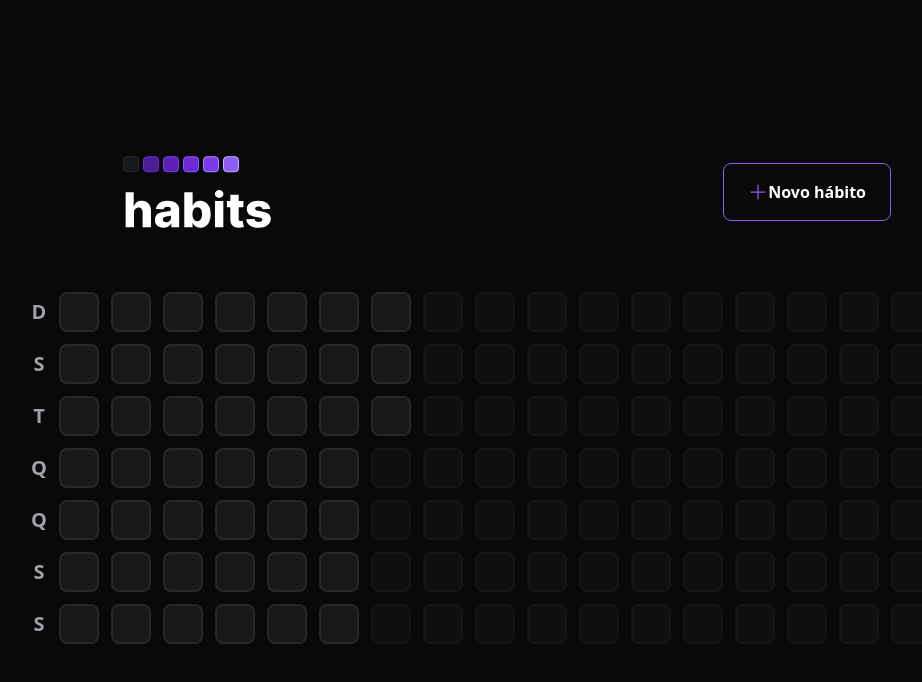
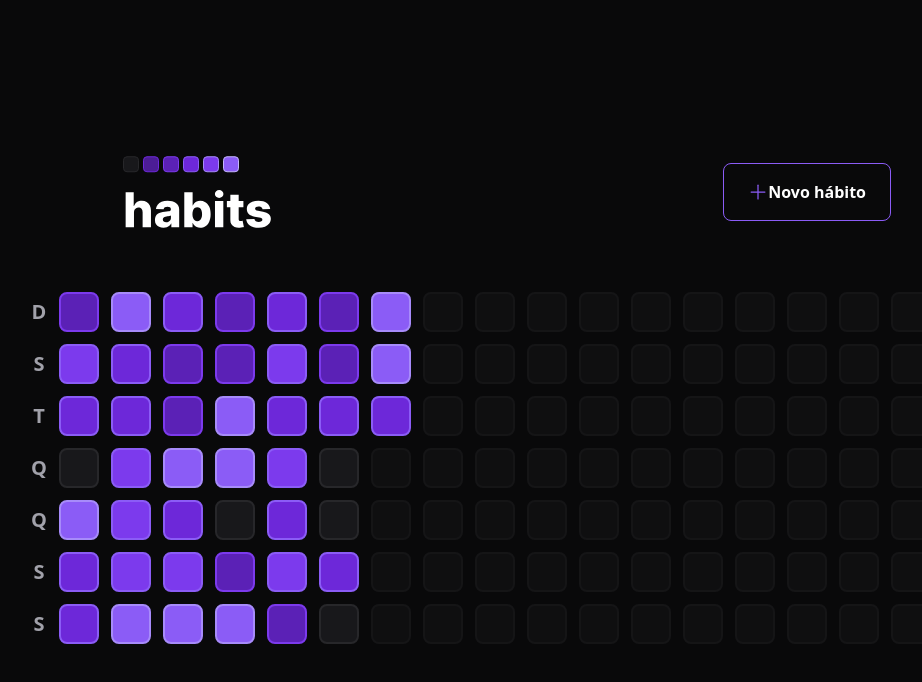
Before and after one commit to NicholasNascimento/nlw_setup_ignite, a React (Vite) app in the folder web/: page / in a window 1280 px wide. Shown: the top 682 px of the page, without its empty margins (133-1055 px from the left). Built offline with nearby package versions, Linux system fonts and the light colour scheme.

Commit message:
Finishing web

```diff
--- a/web/package.json
+++ b/web/package.json
@@ -11,6 +11,7 @@
   "dependencies": {
     "@radix-ui/react-dialog": "^1.0.2",
     "@radix-ui/react-popover": "^1.0.3",
+    "clsx": "^1.2.1",
     "dayjs": "^1.11.7",
     "phosphor-react": "^1.4.1",
     "react": "^18.2.0",
--- a/web/src/components/HabitDay.tsx
+++ b/web/src/components/HabitDay.tsx
@@ -1,21 +1,34 @@
 import * as Popover from '@radix-ui/react-popover';
+import clsx from 'clsx';
 import { ProgressBar } from './ProgressBar';
 
-// interface HabitDayProps {
-//   completed: number
-// }
+interface HabitDayProps {
+  completed: number
+  amount: number
+}
 
-export function HabitDay() {
+export function HabitDay({ completed, amount }: HabitDayProps) {
+  const completedPercentage = Math.round((completed / amount) * 100)
+
   return (
     <Popover.Root>
-      <Popover.Trigger className="w-10 h-10 bg-zinc-900 text-white border-2 border-zinc-800 rounded-lg" />
+      <Popover.Trigger
+        className={clsx('w-10 h-10 text-white border-2 rounded-lg', {
+          'bg-zinc-900 border-zinc-800': completedPercentage === 0,
+          'bg-violet-900 border-violet-700': completedPercentage > 0 && completedPercentage < 20,
+          'bg-violet-800 border-violet-600': completedPercentage >= 20 && completedPercentage < 40,
+          'bg-violet-700 border-violet-500': completedPercentage >= 40 && completedPercentage < 60,
+          'bg-violet-600 border-violet-500': completedPercentage >= 60 && completedPercentage < 80,
+          'bg-violet-500 border-violet-400': completedPercentage >= 80,
+        })}
+      />
 
       <Popover.Portal>
         <Popover.Content className='text-white min-w-[320px] p-6 rounded-2xl bg-zinc-900 flex flex-col'>
           <span className='font-semibold text-zinc-400'>terça-feira</span>
           <span className='mt-1 font-extrabold leading-tight text-3xl'>17/01</span>
 
-          <ProgressBar progress={75} />
+          <ProgressBar progress={completedPercentage} />
 
           <Popover.Arrow height={8} width={16} className="fill-zinc-900" />
         </Popover.Content>
--- a/web/src/components/SummaryTable.tsx
+++ b/web/src/components/SummaryTable.tsx
@@ -34,7 +34,13 @@
 
       <div className="grid grid-rows-7 grid-flow-col gap-3">
         {summaryDates.map(date => {
-          return <HabitDay key={date.toString()} />
+          return (
+            <HabitDay
+              key={date.toString()}
+              amount={5}
+              completed={Math.round(Math.random() * 5)}
+            />
+          )
         })}
 
         {amountOfDaysToFill > 0 && Array.from({ length: amountOfDaysToFill }).map((_, i) => {
```
Also changed, not shown: 1 other file (tests, documents, lock files or other folders).
